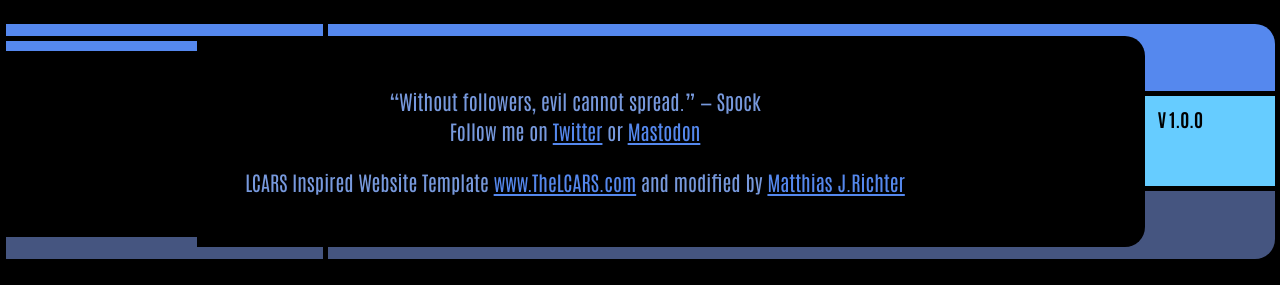
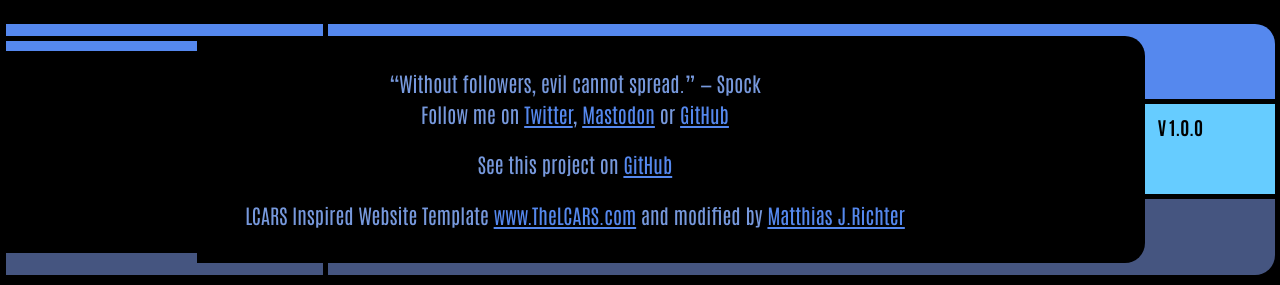
Before and after one commit to matthiasjrichter/startrek-quiz, a plain HTML site: page index.html in a window 1280 px wide. Shown: the part 574-859 px from the top of the page. Drawn offline with nearby package versions, Linux system fonts and the light colour scheme.

Commit message:
Added links to GitHub profile and GitHub project.

```diff
--- a/index.html
+++ b/index.html
@@ -46,8 +46,9 @@
 				<div class="footer-inside">
 					<div class="footer-text">
 						<p><q>Without followers, evil cannot spread.</q> — Spock<br>
-							Follow me on <a href="https://twitter.com/matjrichter" target="_blank">Twitter</a> or <a href="https://troet.cafe/@draussensaiter" target="_blank">Mastodon</a></p>
+							Follow me on <a href="https://twitter.com/matjrichter" target="_blank">Twitter</a>, <a href="https://troet.cafe/@draussensaiter" target="_blank">Mastodon</a> or <a href="https://github.com/matthiasjrichter/">GitHub</a></p>
 						<!-- <p>Copyright &#169; 2023 <a href="https://github.com/matthiasjrichter" target="_blank">Matthias J.Richter</a></p> -->
+						<p>See this project on <a href="https://github.com/matthiasjrichter/startrek-quiz">GitHub</a></p>
 						<p>LCARS Inspired Website Template <a href="https://www.thelcars.com" target="_blank">www.TheLCARS.com</a> and modified by <a href="https://github.com/matthiasjrichter" target="_blank">Matthias J.Richter</a></p>
 					</div>
 				</div>
```
